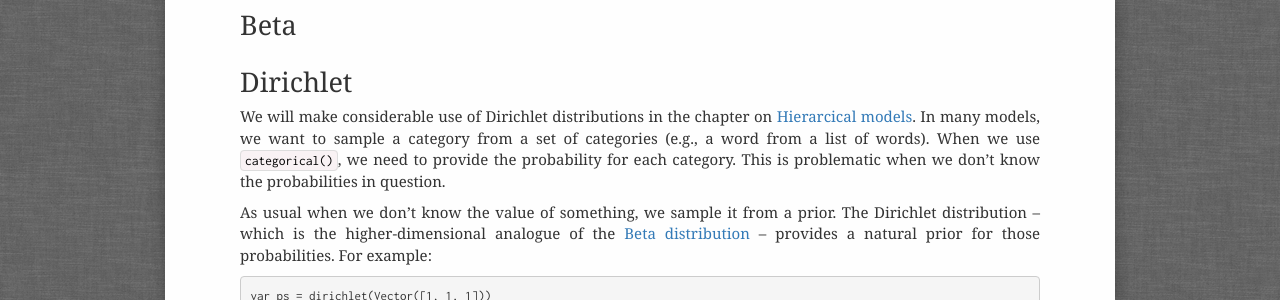
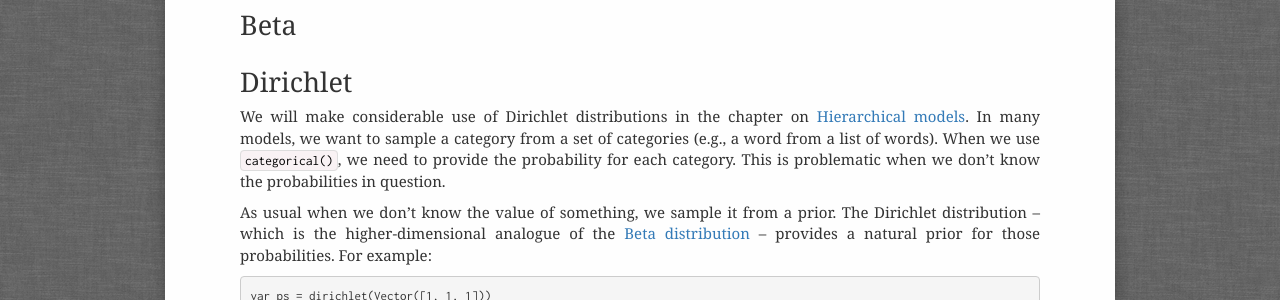
Before and after one commit to probmods/probmods2, a Jekyll site: the page built from chapters/appendix-useful-distributions.md, in a window 1280 px wide. Shown: the part 190-490 px from the top of the page. Built offline with Jekyll 4.4.1, drawn with Linux system fonts in a browser that asks for light colours; a script that is not in the unit is left out.

Commit message:
Typos "sumary" and "hierarcical"

```diff
--- a/chapters/appendix-useful-distributions.md
+++ b/chapters/appendix-useful-distributions.md
@@ -9,7 +9,7 @@
 
 # Dirichlet
 
-We will make considerable use of Dirichlet distributions in the chapter on [Hierarcical models](hierarchical-models.html). In many models, we want to sample a category from a set of categories (e.g., a word from a list of words). When we use `categorical()`, we need to provide the probability for each category. This is problematic when we don't know the probabilities in question.
+We will make considerable use of Dirichlet distributions in the chapter on [Hierarchical models](hierarchical-models.html). In many models, we want to sample a category from a set of categories (e.g., a word from a list of words). When we use `categorical()`, we need to provide the probability for each category. This is problematic when we don't know the probabilities in question.
 
 As usual when we don't know the value of something, we sample it from a prior. The Dirichlet distribution -- which is the higher-dimensional analogue of the [Beta distribution](https://en.wikipedia.org/wiki/Beta_distribution) -- provides a natural prior for those probabilities. For example:
 
```
Also changed, not shown: other parts of chapters/appendix-useful-distributions.md (+1 -1 lines).
